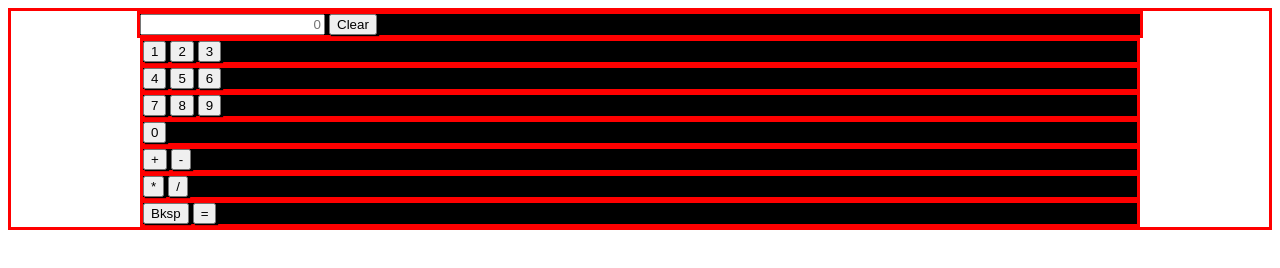
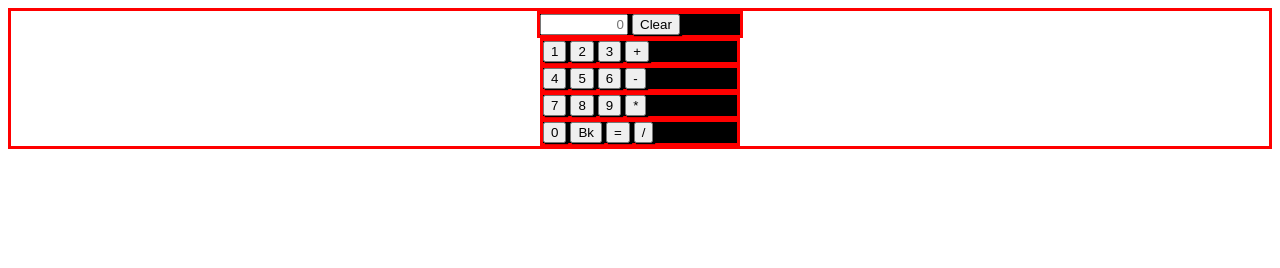
Before and after one commit to Bdebrasi/Project-Odin-Fundamentals, a plain HTML site: page Calculator/index.html in a window 1280 px wide. Drawn offline with Linux system fonts and the light colour scheme.

Commit message:
restructured html

```diff
--- a/Calculator/index.html
+++ b/Calculator/index.html
@@ -16,41 +16,29 @@
             <button id="clr" type="button">Clear</button>
         </div>
         <div class="calcButtons">
-            <div id="Numbers" class="Numbers">
-                <div class="numbersButtonContainer first">
-                    <button data-value=1 id="num1" type="button">1</button>
-                    <button data-value=2 id="num2" type="button">2</button>
-                    <button data-value=3 id="num3" type="button">3</button>
-                </div>
-                <div class="numbersButtonContainer">
-                    <button data-value=4 id="num4" type="button">4</button>
-                    <button data-value=5 id="num5" type="button">5</button>
-                    <button data-value=6 id="num6" type="button">6</button>
-                </div>
-                <div class="numbersButtonContainer">
-                    <button data-value=7 id="num7" type="button">7</button>
-                    <button data-value=8 id="num8" type="button">8</button>
-                    <button data-value=9 id="num9" type="button">9</button>
-                </div>
-                <div class="numbersButtonContainer">
-                    <button data-value=0 id="num0" type="button">0</button>
-                </div>
+            <div class="row">
+                <button data-value=1 class="number" type="button">1</button>
+                <button data-value=2 class="number" type="button">2</button>
+                <button data-value=3 class="number" type="button">3</button>
+                <button data-value=+ class="operation" type="button">+</button>
             </div>
-            <div class="operations">
-                <div class="operationsButtonContainer one">
-                    <button data-value=+ id="add" type="button">+</button>
-                    <button data-value=- id="sub" type="button">-</button>
-                </div>
-                <div class="operationsButtonContainer two">
-                    <button data-value=* id="mult" type="button">*</button>
-                    <button data-value=/ id="divi" type="button">/</button>
-                </div>
+            <div class="row">
+                <button data-value=4 class="number" type="button">4</button>
+                <button data-value=5 class="number" type="button">5</button>
+                <button data-value=6 class="number" type="button">6</button>
+                <button data-value=- class="operation" type="button">-</button>
             </div>
-            <div class="bkspEqualButtonContainer three">
-                <div class="BkspEqual">
-                    <button id="bksp" type="button">Bksp</button>
-                    <button id="equals" type="button">=</button>
-                </div>
+            <div class="row">
+                <button data-value=7 class="number" type="button">7</button>
+                <button data-value=8 class="number" type="button">8</button>
+                <button data-value=9 class="number" type="button">9</button>
+                <button data-value=* class="operation" type="button">*</button>
+            </div>
+            <div class="row">
+                <button data-value=0 class="number" type="button">0</button>
+                <button id="bksp" type="button">Bk</button>
+                <button id="equals" type="button">=</button>
+                <button data-value=/ class="operation" type="button">/</button>
             </div>
         </div>
     </div>
--- a/Calculator/script.js
+++ b/Calculator/script.js
@@ -20,7 +20,7 @@ function operate(left,op,right){
 
 const inp = document.querySelector("#inp");
 
-const numbersButtonContainers = document.getElementsByClassName("numbersButtonContainer");
+const numbersButtonContainers = document.getElementsByClassName("number");
 
 for (let button of numbersButtonContainers ){
         button.addEventListener("click", (e)=> {
@@ -39,7 +39,7 @@ for (let button of numbersButtonContainers ){
     }
 )}
 
-const operationsButtonContainers = document.getElementsByClassName("operationsButtonContainer");
+const operationsButtonContainers = document.getElementsByClassName("operation");
 
 for (let button of operationsButtonContainers ){
         button.addEventListener("click", (e)=> {
--- a/Calculator/style.css
+++ b/Calculator/style.css
@@ -1,5 +1,6 @@
 .calc{
     display:flex;
+    flex-direction: column;
     flex-wrap: wrap;
     border: red;
     border-style:solid;
@@ -8,7 +9,7 @@
 }
 
 .calc > div {
-    width: 1000px;
+    width: 200px;
 }
 
 .displayClear{
@@ -20,13 +21,18 @@
     flex-wrap: wrap;
 }
 
+#inp {
+    width: 40%;
+}
+
+
 .calcButtons{
     background-color: black;
     display: flex;
     flex-direction:column;
 }
 
-.numbersButtonContainer, .operationsButtonContainer, .bkspEqualButtonContainer{
+.row{
     display: flexbox;
     border: red;
     border-style:solid;
```
Also changed, not shown: Calculator/index2.html (deleted, +0 -46 lines).
